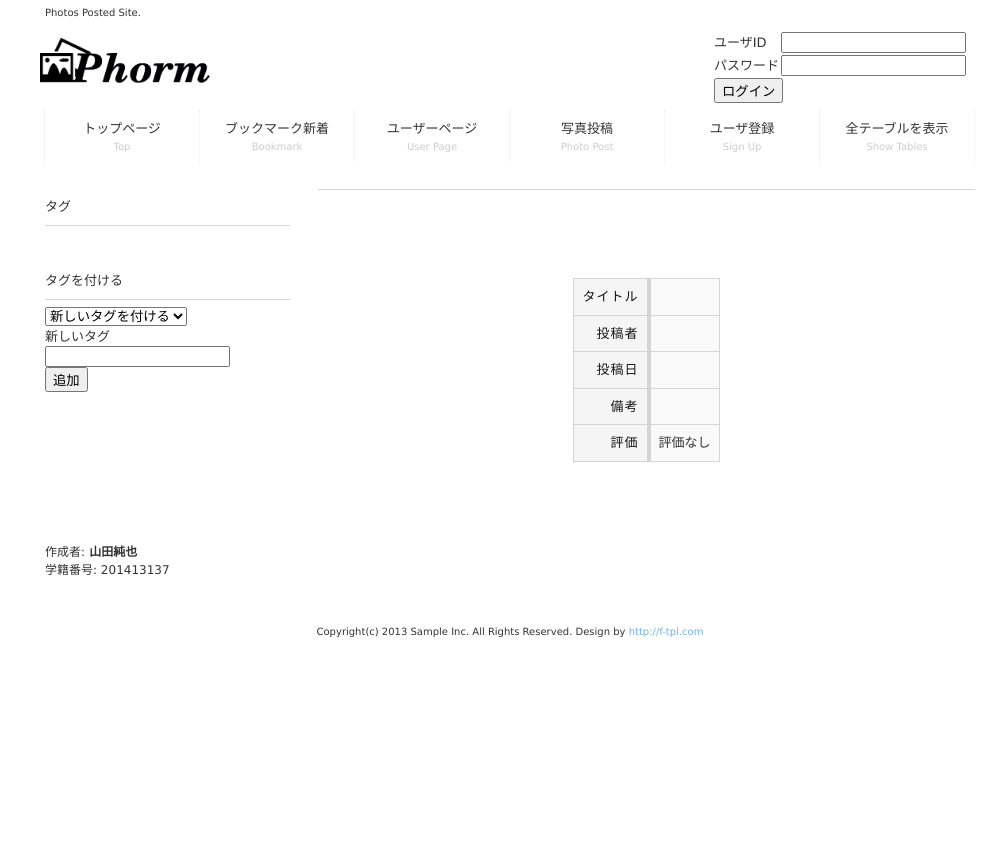
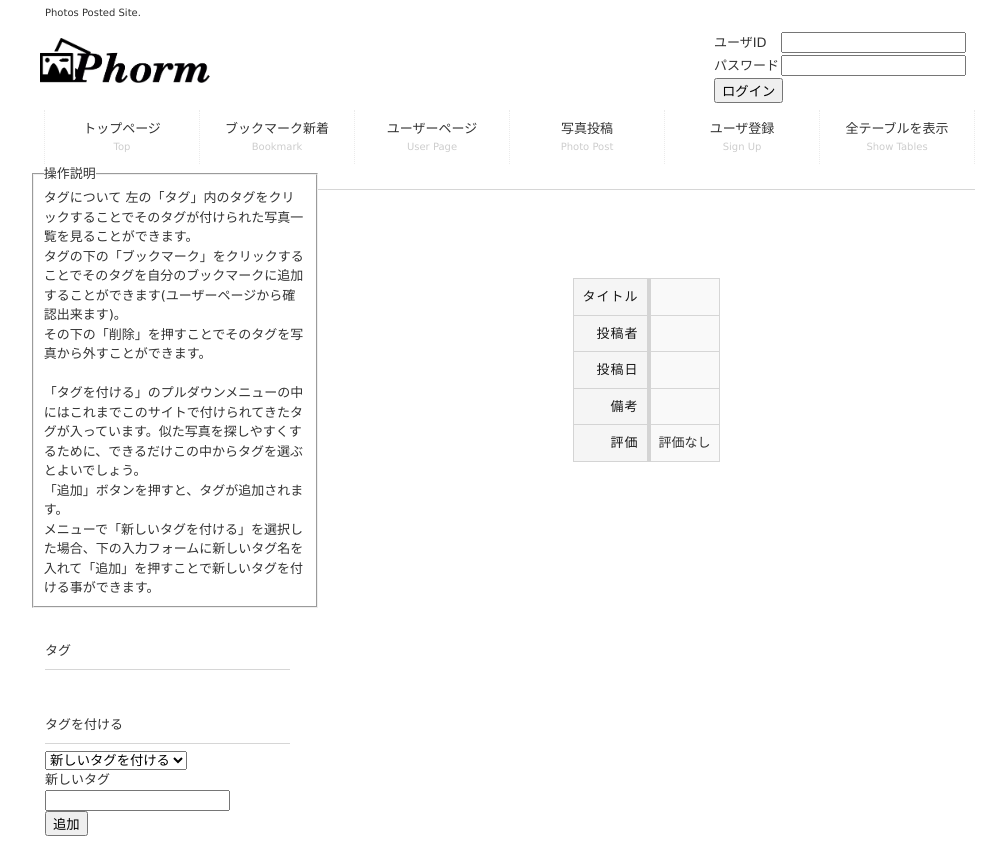
Before and after one commit to mtjune/dbskill, a PHP site: page /show_picture.php?pic_id=1 in a window 1280 px wide. Shown: the top 848 px of the page, without its empty margins (130-1136 px from the left). Before the commit the page ends 637 px from the top, so only its background shows below. Run offline with PHP 8.4, Linux system fonts and the light colour scheme; data that the repository does not hold is empty.

Commit message:
shintyoku

```diff
--- a/show_picture.php
+++ b/show_picture.php
@@ -151,6 +151,22 @@ if($is_login){
     </section>
         <!-- / コンテンツ -->
 
+        <!-- 説明 -->
+        <fieldset>
+            <legend>
+                操作説明
+            </legend>
+            <strong>タグについて</strong>
+            左の「タグ」内のタグをクリックすることでそのタグが付けられた写真一覧を見ることができます。<br>
+            タグの下の「ブックマーク」をクリックすることでそのタグを自分のブックマークに追加することができます(ユーザーページから確認出来ます)。<br>
+            その下の「削除」を押すことでそのタグを写真から外すことができます。<br>
+            <br>
+            「タグを付ける」のプルダウンメニューの中にはこれまでこのサイトで付けられてきたタグが入っています。似た写真を探しやすくするために、できるだけこの中からタグを選ぶとよいでしょう。<br>
+            「追加」ボタンを押すと、タグが追加されます。<br>
+            メニューで「新しいタグを付ける」を選択した場合、下の入力フォームに新しいタグ名を入れて「追加」を押すことで新しいタグを付ける事ができます。
+        </fieldset>
+        <!-- /説明 -->
+
         <aside id="sidebar">
 
                 <h3 class="heading">タグ</h3>
```
Also changed, not shown: userpage.php (+12 -0 lines).
